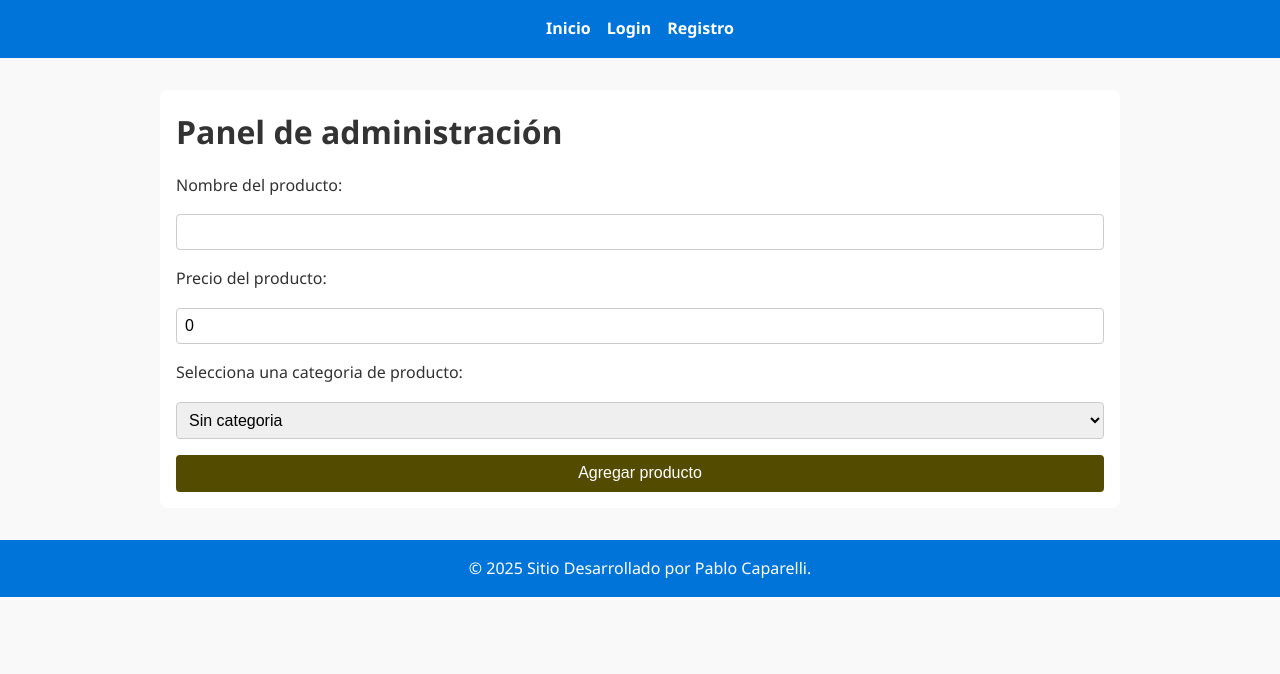
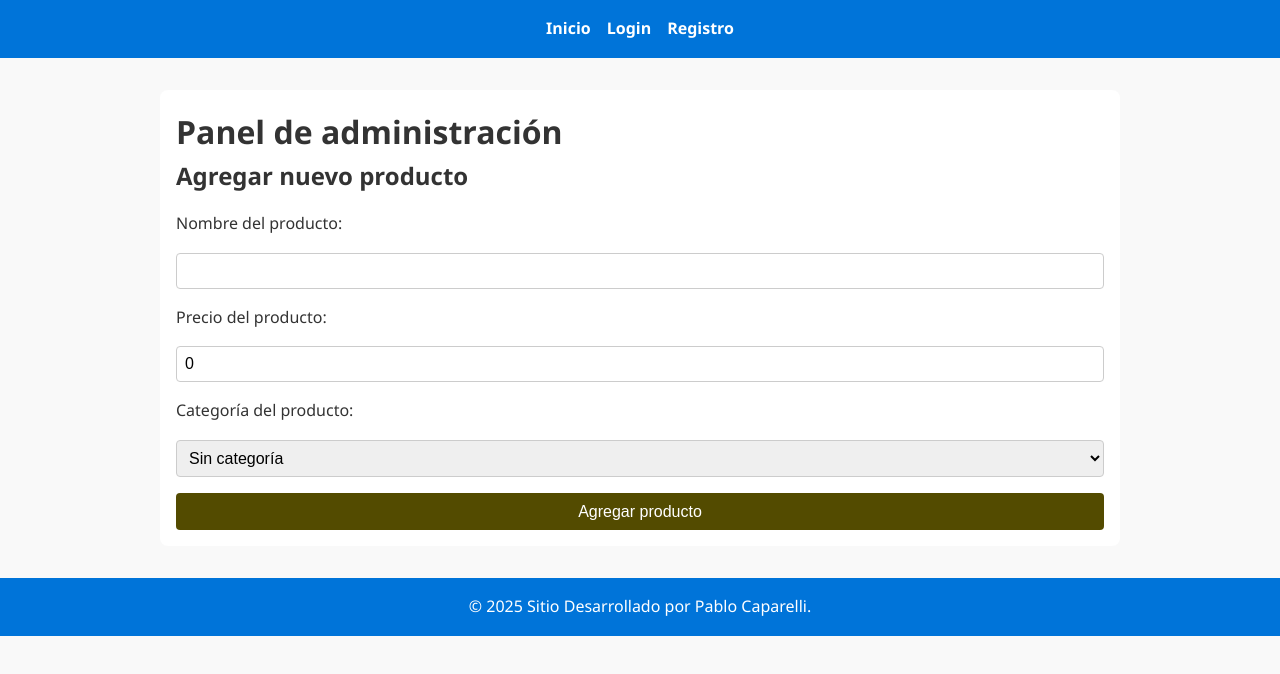
Before and after one commit to Pablo-Caparelli/TP3-Final-Backend, a React (Vite) app in the folder frontend/: page /dashboard in a window 1280 px wide. Shown: the top 674 px of the page. Built offline with nearby package versions, Linux system fonts and the light colour scheme.

Commit message:
creación de la función de updateProduct en product.js, modificación home y dashboard para incorporar alerts al crear, borrar y actualizar producto, funcionalidad updateProduct redirigida al dashboard

```diff
--- a/frontend/src/index.css
+++ b/frontend/src/index.css
@@ -65,9 +65,13 @@ select {
   border-radius: 4px;
 }
 
-.cont-button-product {
+.cont-button-delete {
   display: flex;
   gap: 5px;
+}
+
+.cont-button-update {
+  margin-top: 10px;
 }
 
 button {
--- a/frontend/src/services/product.js
+++ b/frontend/src/services/product.js
@@ -24,4 +24,14 @@ const deleteProduct = async (id) => {
   return response;
 };
 
-export { getProducts, createProduct, deleteProduct };
+const updateProduct = (id, data) => {
+  return fetch(`http://localhost:1234/api/products/${id}`, {
+    method: "PATCH",
+    headers: {
+      "Content-Type": "application/json",
+    },
+    body: JSON.stringify(data),
+  });
+};
+
+export { getProducts, createProduct, deleteProduct, updateProduct };
--- a/frontend/src/views/Dashboard.jsx
+++ b/frontend/src/views/Dashboard.jsx
@@ -1,13 +1,27 @@
-import { useState } from "react";
+import { useEffect, useState } from "react";
 import { Layout } from "../components/Layout";
-import { createProduct } from "../services/product";
+import { createProduct, updateProduct } from "../services/product";
+import { useLocation, useNavigate } from "react-router-dom";
 
 const Dashboard = () => {
+  const location = useLocation();
+  const navigate = useNavigate();
+  const productToEdit = location.state?.productToEdit || null;
+  const isEditMode = Boolean(productToEdit);
+
   const [name, setName] = useState("");
   const [price, setPrice] = useState(0);
   const [category, setCategory] = useState("sin categoria");
   const [error, setError] = useState(null);
   const [message, setMessage] = useState(null);
+
+  useEffect(() => {
+    if (isEditMode && productToEdit) {
+      setName(productToEdit.name || "");
+      setPrice(productToEdit.price || 0);
+      setCategory(productToEdit.category || "sin categoria");
+    }
+  }, [isEditMode, productToEdit]);
 
   const handleSubmit = async (e) => {
     e.preventDefault();
@@ -15,33 +29,61 @@ const Dashboard = () => {
     setMessage(null);
 
     if (!name || !price || category === "sin categoria") {
-      setError("Debes seleccionar valores validos.");
+      setError("Debes completar todos los campos.");
       return;
     }
 
     try {
-      const response = await createProduct({ name, price, category });
+      let response;
+
+      if (isEditMode) {
+        response = await updateProduct(productToEdit._id, {
+          name,
+          price,
+          category,
+        });
+      } else {
+        response = await createProduct({ name, price, category });
+      }
 
       if (!response.ok) {
-        setError("Error al almacenar el producto.");
+        setError("Error al guardar el producto.");
         return;
       }
 
       const serverRes = await response.json();
 
-      setName("");
-      setPrice(0);
-      setCategory("sin categoria");
-      setMessage("Producto agregado con éxito ID: " + serverRes.data._id);
+      setMessage(
+        isEditMode
+          ? "✅ Producto actualizado con éxito"
+          : "✅ Producto creado con éxito ID: " + serverRes.data._id
+      );
+
+      if (isEditMode) {
+        alert(`✅ Producto actualizado con éxito:
+        Nombre: ${name}
+        Precio: ${price}
+        Categoría: ${category}`);
+      } else {
+        alert(`✅ Producto creado con éxito:
+        Nombre: ${name}
+        Precio: ${price}
+        Categoría: ${category}`);
+
+        setName("");
+        setPrice(0);
+        setCategory("sin categoria");
+      }
     } catch (error) {
-      console.log(error);
-      setError(error.message);
+      console.error(error);
+      setError("Ocurrió un error inesperado.");
     }
   };
 
   return (
     <Layout>
       <h1>Panel de administración</h1>
+      <h2>{isEditMode ? "Editar producto" : "Agregar nuevo producto"}</h2>
       <form onSubmit={handleSubmit}>
         <label htmlFor="name">Nombre del producto:</label>
         <input
@@ -50,6 +92,7 @@ const Dashboard = () => {
           value={name}
           onChange={(e) => setName(e.target.value)}
         />
+
         <label htmlFor="price">Precio del producto:</label>
         <input
           type="number"
@@ -57,13 +100,22 @@ const Dashboard = () => {
           value={price}
           onChange={(e) => setPrice(Number(e.target.value))}
         />
-        <label htmlFor="category">Selecciona una categoria de producto:</label>
-        <select id="category" onChange={(e) => setCategory(e.target.value)}>
-          <option value="sin categoria">Sin categoria</option>
-          <option value="almacen">Almacen</option>
+
+        <label htmlFor="category">Categoría del producto:</label>
+        <select
+          id="category"
+          value={category}
+          onChange={(e) => setCategory(e.target.value)}
+        >
+          <option value="sin categoria">Sin categoría</option>
+          <option value="almacen">Almacén</option>
           <option value="limpieza">Limpieza</option>
         </select>
-        <button className="agregar">Agregar producto</button>
+
+        <button className="agregar">
+          {isEditMode ? "Actualizar producto" : "Agregar producto"}
+        </button>
+
         {error && <p style={{ color: "red" }}>{error}</p>}
         {message && <p style={{ color: "green" }}>{message}</p>}
       </form>
--- a/frontend/src/views/Home.jsx
+++ b/frontend/src/views/Home.jsx
@@ -1,5 +1,5 @@
 import { useEffect, useState } from "react";
-import { useLocation } from "react-router-dom";
+import { useLocation, useNavigate } from "react-router-dom";
 import { Layout } from "../components/Layout";
 import { getProducts, deleteProduct } from "../services/product";
 import { useAuth } from "../context/AuthContext";
@@ -10,6 +10,7 @@ const Home = () => {
   const [searchInput, setSearchInput] = useState("");
   const { user } = useAuth();
   const location = useLocation();
+  const navigate = useNavigate();
 
   const fetchProducts = async () => {
     const response = await getProducts();
@@ -34,6 +35,23 @@ const Home = () => {
         fetchProducts();
       }
     }
+  };
+
+  // const handleUpdate = async (product) => {
+  //   navigate("/dashboard", { state: { productToEdit: product } });
+  //   if (!response.ok) {
+  //     alert("Error al actualizar el producto.");
+  //   } else {
+  //     alert(`🗑️ El Producto fue actualizado con éxito:
+  //       Nombre: ${product.name}
+  //       Precio: ${product.price}
+  //       Categoría: ${product.category}`);
+  //     fetchProducts();
+  //   }
+  // };
+
+  const handleUpdate = (product) => {
+    navigate("/dashboard", { state: { productToEdit: product } });
   };
 
   useEffect(() => {
@@ -96,9 +114,16 @@ const Home = () => {
                 <b>Categoria:</b> {product.category}
               </p>
               {user && (
-                <div className="cont-button-product">
-                  <button onClick={() => handleClick(product)}>Borrar</button>
-                </div>
+                <>
+                  <div className="cont-button-delete">
+                    <button onClick={() => handleClick(product)}>Borrar</button>
+                  </div>
+                  <div className="cont-button-update">
+                    <button onClick={() => handleUpdate(product)}>
+                      Actualizar
+                    </button>
+                  </div>
+                </>
               )}
             </div>
           ))
```
